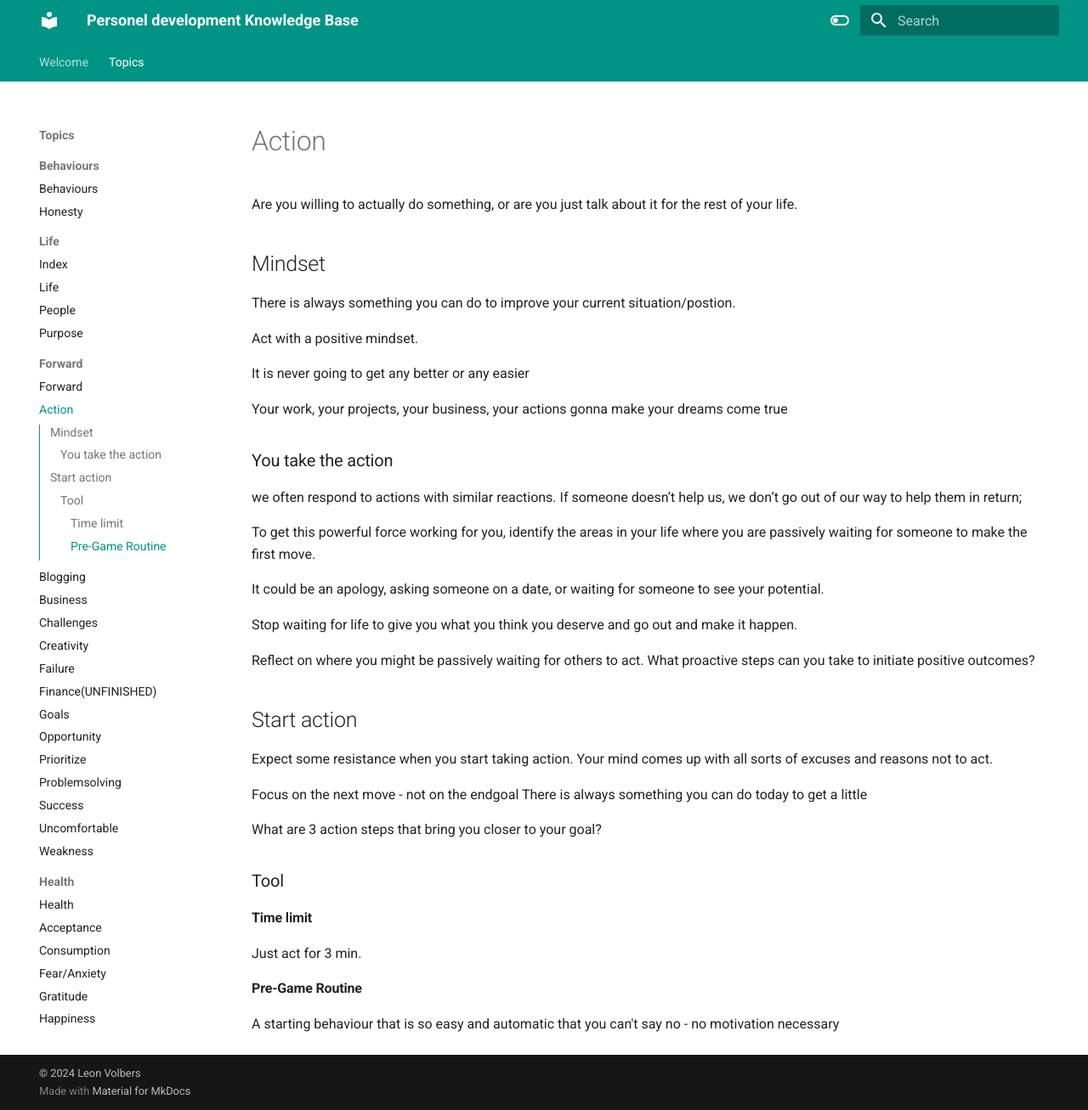
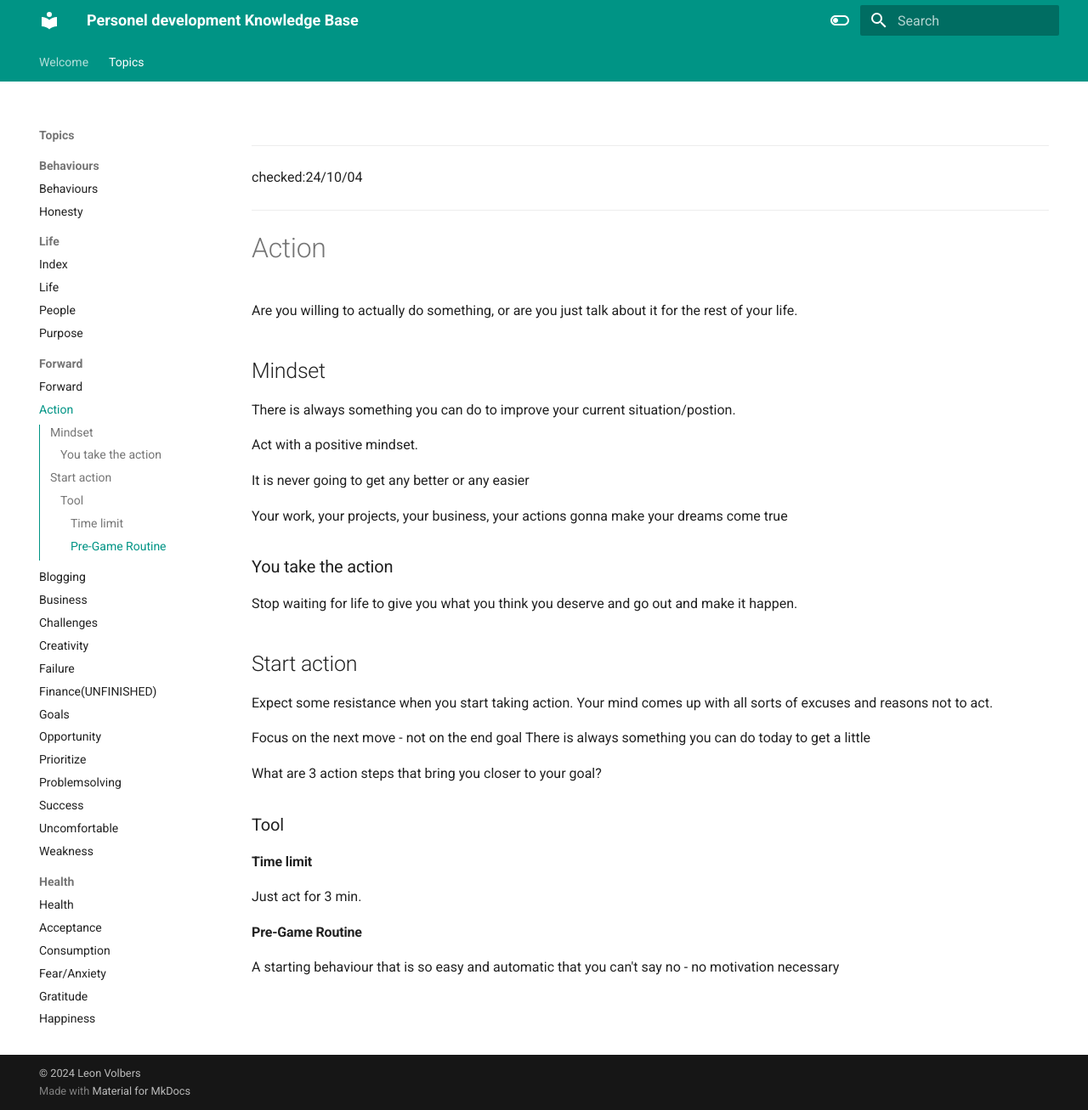
Before and after one commit to levoxtrip/PKB, an MkDocs documentation site: the page built from docs/topics/forward/Action.md, in a window 1280 px wide and 1307 px high. Shown: the whole window at 85% size. Built offline with MkDocs 1.6.1 and Material for MkDocs 9.7.7, drawn with Linux system fonts in a browser that asks for light colours.

Commit message:
fixed some files

```diff
--- a/docs/topics/forward/Action.md
+++ b/docs/topics/forward/Action.md
@@ -1,3 +1,8 @@
+---
+checked:24/10/04
+
+---
+
 # Action
 
 Are you willing to actually do something, or are you just talk about it for the rest of your life.
@@ -13,25 +18,14 @@ It is never going to get any better or any easier
 Your work, your projects, your business, your actions gonna make your dreams come true
 
 ### You take the action
-we often respond to actions with similar reactions. If someone doesn’t help us, we don’t go out of our way to help them in return;
-
-To get this powerful force working for you, identify the areas
-in your life where you are passively waiting for someone to
-make the first move.
-
-It could be an apology, asking someone on a date, or waiting for someone to see your potential.
 
 Stop waiting for life to give you what you think you deserve and go out and make it happen.
-
-Reflect on where you might be passively waiting for others to act. What proactive steps can you take to initiate positive
-outcomes?
 
 ## Start action
 Expect some resistance when you start taking action. Your mind comes up with all sorts of excuses and reasons not to act.
 
-Focus on the next move - not on the endgoal
+Focus on the next move - not on the end goal
 There is always something you can do today to get a little
-
 
 What are 3 action steps that bring you closer to your goal?
 
```
Also changed, not shown: docs/topics/Life/People.md (+7 -0 lines), docs/topics/forward/Business.md (+3 -3 lines).
